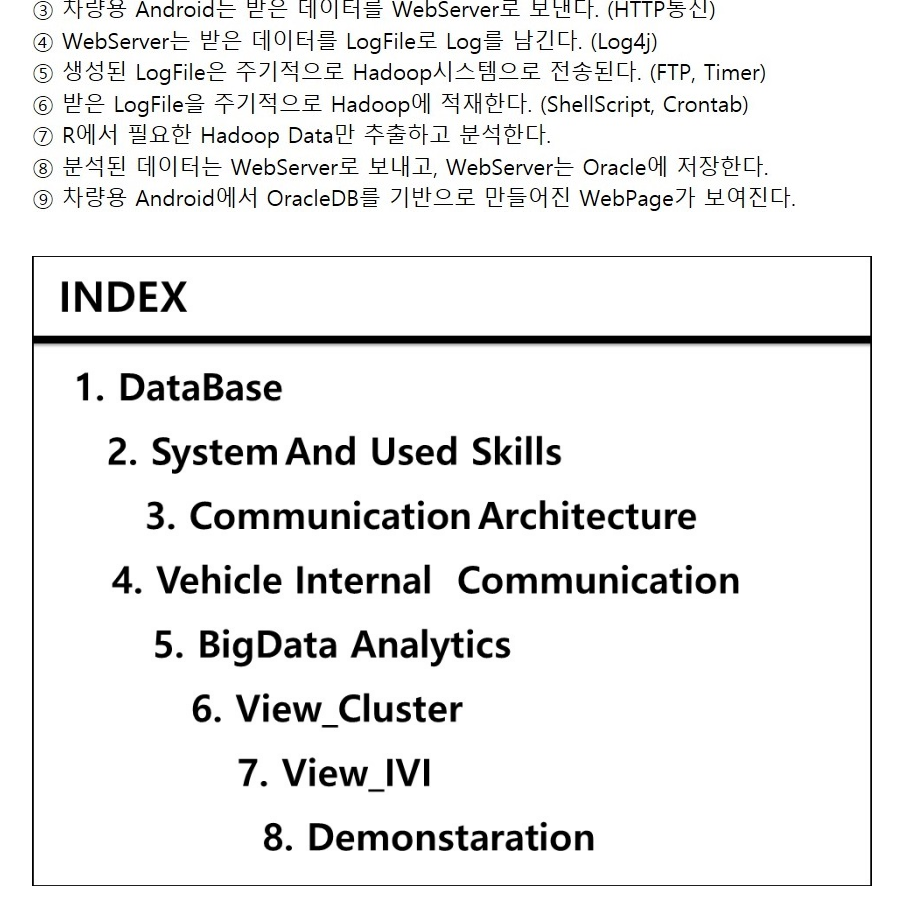
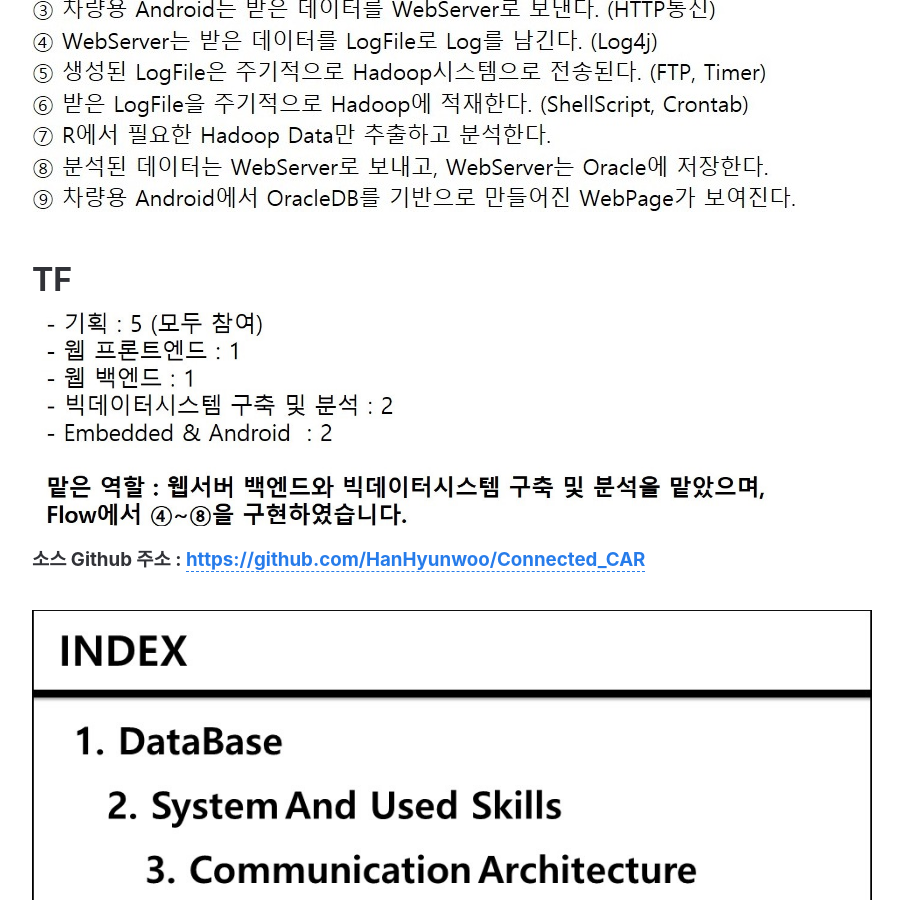
Before and after one commit to HanHyunwoo/HanHyunwoo.github.io, a Jekyll site: the page built from _posts/2017-05-01-ConnectedCar.md, in a window 1280 px wide and 900 px high, scrolled down 1526 px. Shown: the whole window, without its empty margins (188-1091 px from the left). Built offline with Jekyll 4.4.1, drawn with Linux system fonts in a browser that asks for light colours.

Commit message:
ConnectedCar_post TF & Github_addr Add

```diff
--- a/_posts/2017-05-01-ConnectedCar.md
+++ b/_posts/2017-05-01-ConnectedCar.md
@@ -27,6 +27,9 @@ summary: "- Spring MVC <br> - Embedded (Arduino, LattePanda CAN통신) <br> -
 <dt style="word-break:keep-all">⑨ 차량용 Android에서 OracleDB를 기반으로 만들어진 WebPage가 보여진다.</dt> -->
 
  <img src="http://hanhyunwoo.github.io/assets/img/posts/ConnectedCar/flow.JPG"/><br><br>
+# TF
+ <img src="http://hanhyunwoo.github.io/assets/img/posts/ConnectedCar/TF.JPG"/>
+### 소스 Github 주소 : <a href="https://github.com/HanHyunwoo/Connected_CAR" target="_blank">https://github.com/HanHyunwoo/Connected_CAR</a><br><br>
 
  <img src="http://hanhyunwoo.github.io/assets/img/posts/ConnectedCar/slide1.JPG"/><br><br>
  <img src="http://hanhyunwoo.github.io/assets/img/posts/ConnectedCar/slide2.JPG"/><br><br>
```
Also changed, not shown: assets/img/posts/ConnectedCar/TF.JPG (added).
